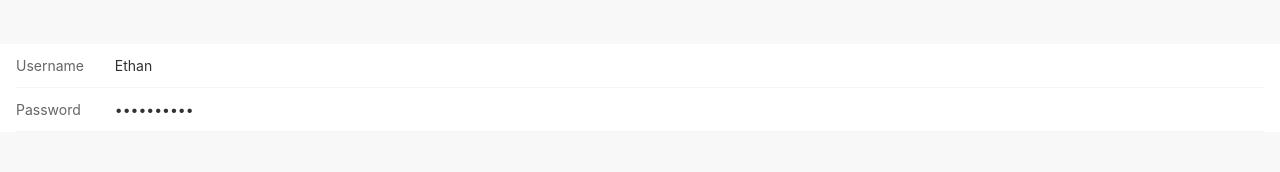
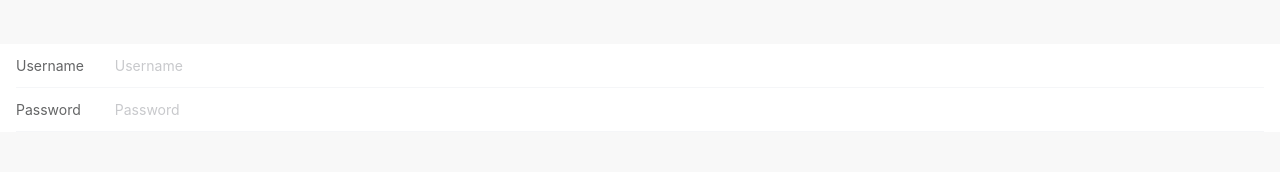
Before and after one commit to ethan-ke/order-management-frontend, a Vue app: page /#/auth/sign-in in a window 1280 px wide. Shown: the part 156-328 px from the top of the page. Built offline with nearby package versions, Linux system fonts and the light colour scheme.

Commit message:
Update site info

```diff
--- a/package.json
+++ b/package.json
@@ -1,5 +1,5 @@
 {
-  "name": "coupon-h5",
+  "name": "order-managemant-system",
   "version": "0.1.0",
   "private": true,
   "scripts": {
--- a/src/permission.js
+++ b/src/permission.js
@@ -9,7 +9,7 @@ const whiteList = ['/auth/sign-in'] // no redirect whitelist
 router.beforeEach(async(to, from, next) => {
 
   // set page title
-  document.title = 'Order system'
+  document.title = 'Order management system'
 
   // determine whether the user has logged in
   const hasToken = getAccessToken()
--- a/src/view/auth/SignIn.vue
+++ b/src/view/auth/SignIn.vue
@@ -40,8 +40,8 @@ export default {
   data() {
     return {
       postForm: {
-        username: 'Ethan',
-        password: 'helloworld'
+        username: '',
+        password: ''
       }
     }
   },
```
